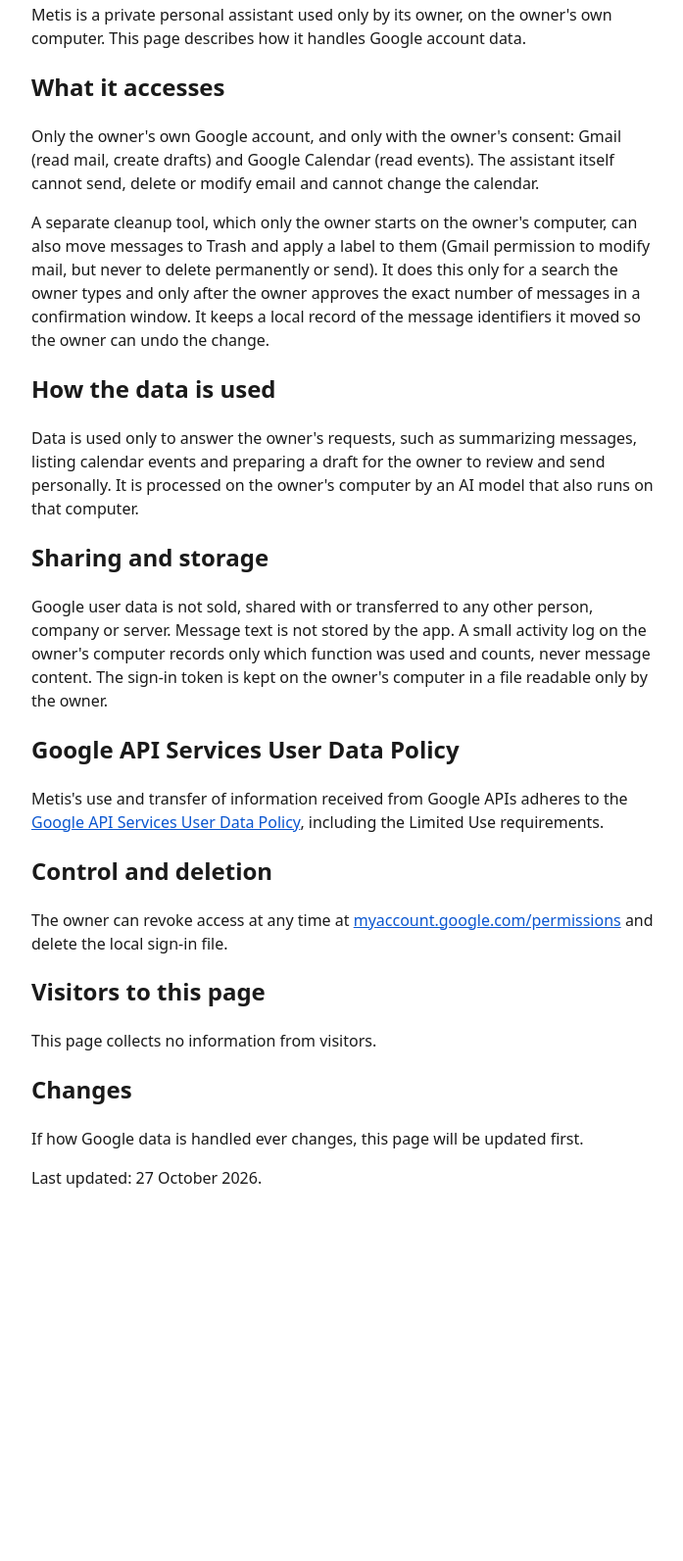
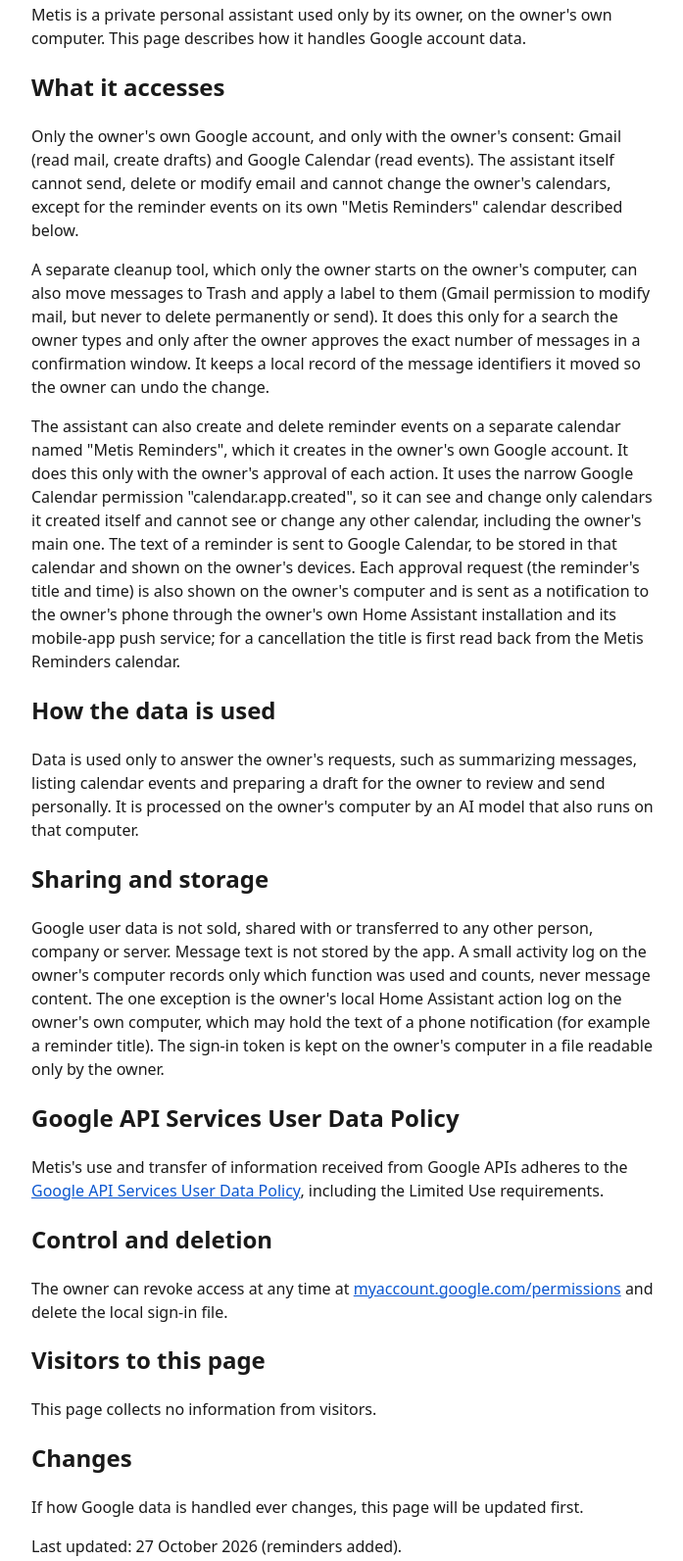
Before and after one commit to dannythealien/metis-private, a plain HTML site: page privacy.html in a window 1280 px wide. Shown: the part 138-1731 px from the top of the page at 98% size, without its empty margins (288-985 px from the left). Before the commit the page ends 1384 px from the top, so only its background shows below. Drawn offline with Linux system fonts and the light colour scheme.

Commit message:
Add files via upload

```diff
--- a/privacy.html
+++ b/privacy.html
@@ -11,12 +11,13 @@
 <p><a href="index.html">Back</a></p>
 <p>Metis is a private personal assistant used only by its owner, on the owner's own computer. This page describes how it handles Google account data.</p>
 <h2>What it accesses</h2>
-<p>Only the owner's own Google account, and only with the owner's consent: Gmail (read mail, create drafts) and Google Calendar (read events). The assistant itself cannot send, delete or modify email and cannot change the calendar.</p>
+<p>Only the owner's own Google account, and only with the owner's consent: Gmail (read mail, create drafts) and Google Calendar (read events). The assistant itself cannot send, delete or modify email and cannot change the owner's calendars, except for the reminder events on its own "Metis Reminders" calendar described below.</p>
 <p>A separate cleanup tool, which only the owner starts on the owner's computer, can also move messages to Trash and apply a label to them (Gmail permission to modify mail, but never to delete permanently or send). It does this only for a search the owner types and only after the owner approves the exact number of messages in a confirmation window. It keeps a local record of the message identifiers it moved so the owner can undo the change.</p>
+<p>The assistant can also create and delete reminder events on a separate calendar named "Metis Reminders", which it creates in the owner's own Google account. It does this only with the owner's approval of each action. It uses the narrow Google Calendar permission "calendar.app.created", so it can see and change only calendars it created itself and cannot see or change any other calendar, including the owner's main one. The text of a reminder is sent to Google Calendar, to be stored in that calendar and shown on the owner's devices. Each approval request (the reminder's title and time) is also shown on the owner's computer and is sent as a notification to the owner's phone through the owner's own Home Assistant installation and its mobile-app push service; for a cancellation the title is first read back from the Metis Reminders calendar.</p>
 <h2>How the data is used</h2>
 <p>Data is used only to answer the owner's requests, such as summarizing messages, listing calendar events and preparing a draft for the owner to review and send personally. It is processed on the owner's computer by an AI model that also runs on that computer.</p>
 <h2>Sharing and storage</h2>
-<p>Google user data is not sold, shared with or transferred to any other person, company or server. Message text is not stored by the app. A small activity log on the owner's computer records only which function was used and counts, never message content. The sign-in token is kept on the owner's computer in a file readable only by the owner.</p>
+<p>Google user data is not sold, shared with or transferred to any other person, company or server. Message text is not stored by the app. A small activity log on the owner's computer records only which function was used and counts, never message content. The one exception is the owner's local Home Assistant action log on the owner's own computer, which may hold the text of a phone notification (for example a reminder title). The sign-in token is kept on the owner's computer in a file readable only by the owner.</p>
 <h2>Google API Services User Data Policy</h2>
 <p>Metis's use and transfer of information received from Google APIs adheres to the <a href="https://developers.google.com/terms/api-services-user-data-policy">Google API Services User Data Policy</a>, including the Limited Use requirements.</p>
 <h2>Control and deletion</h2>
@@ -25,6 +26,6 @@
 <p>This page collects no information from visitors.</p>
 <h2>Changes</h2>
 <p>If how Google data is handled ever changes, this page will be updated first.</p>
-<p>Last updated: 27 October 2026.</p>
+<p>Last updated: 27 October 2026 (reminders added).</p>
 </body>
 </html>
```
